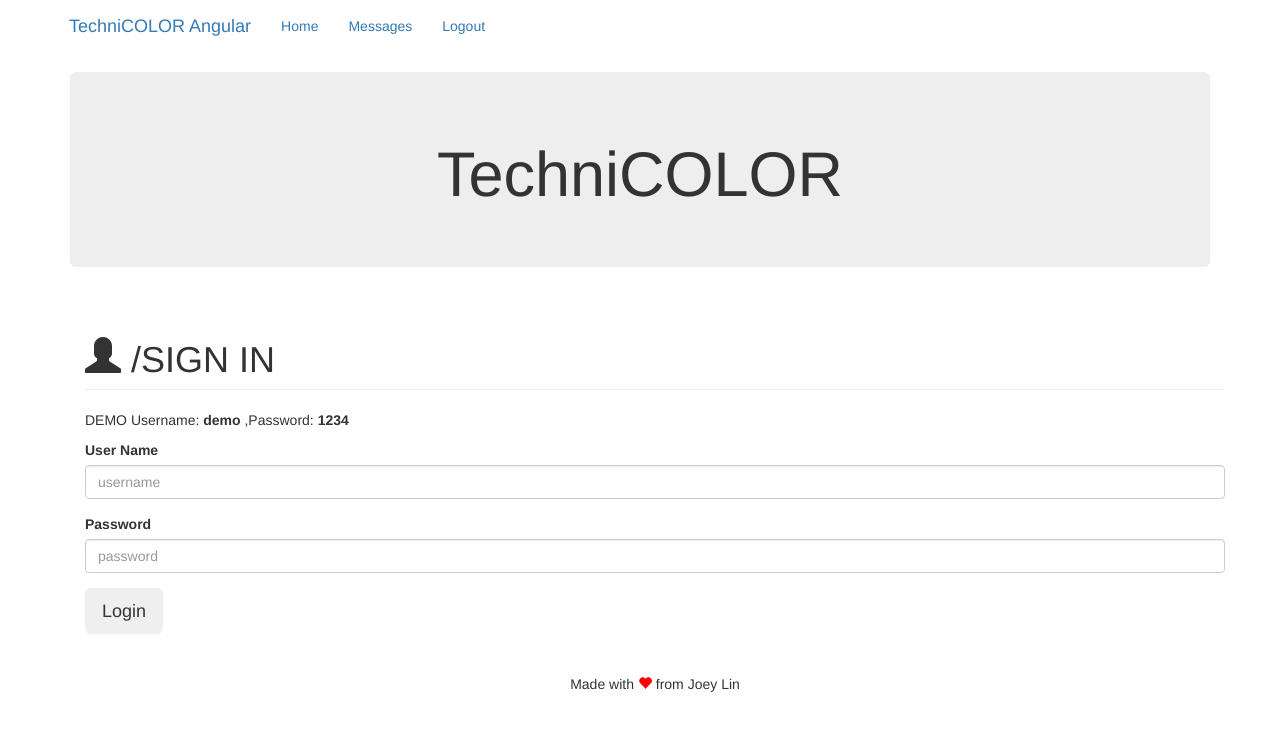
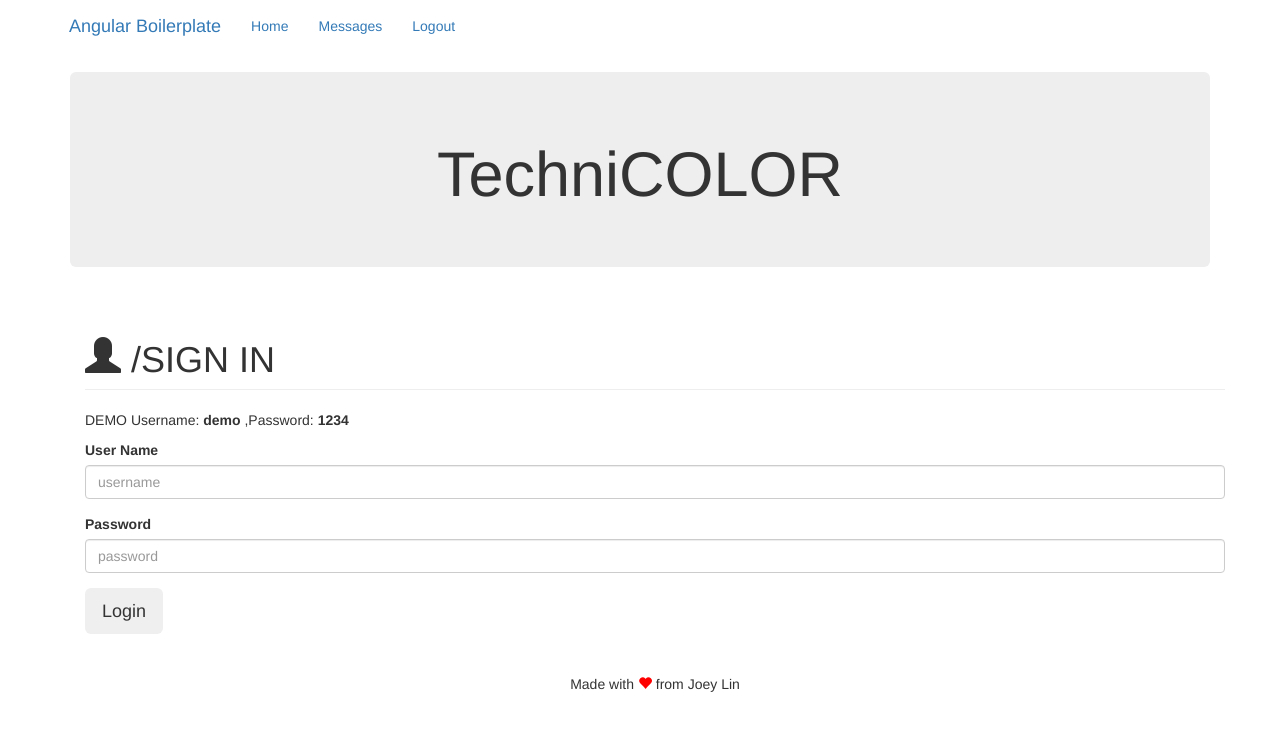
Before and after one commit to pujoey/angular-boilerplates, a website: page public/home.html in a window 1280 px wide. Drawn offline with nearby package versions, Linux system fonts and the light colour scheme; some packages are replaced by stand-ins of ours; no server answers.

Commit message:
changed title to boilerplate

```diff
--- a/public/home.html
+++ b/public/home.html
@@ -2,7 +2,7 @@
 <html lang="en" ng-app="app">
 <head>
   <meta charset="UTF-8">
-  <title>TechniColor Angular</title>
+  <title>Angular Boilerplate</title>
   <link rel="stylesheet" href="https://maxcdn.bootstrapcdn.com/bootstrap/3.3.6/css/bootstrap.min.css" integrity="sha384-1q8mTJOASx8j1Au+a5WDVnPi2lkFfwwEAa8hDDdjZlpLegxhjVME1fgjWPGmkzs7" crossorigin="anonymous">
   <script src="https://ajax.googleapis.com/ajax/libs/angularjs/1.4.8/angular.min.js"></script>
   <script src="https://code.angularjs.org/1.4.8/angular-resource.min.js"></script>
@@ -36,7 +36,7 @@
               <span class="icon-bar"></span>
             </button>
 
-            <a class="navbar-brand" href="#/home">TechniCOLOR Angular</a>
+            <a class="navbar-brand" href="#/home">Angular Boilerplate</a>
           </div>
 
           <div class="collapse navbar-collapse" id="js-navbar-collapse">
```
